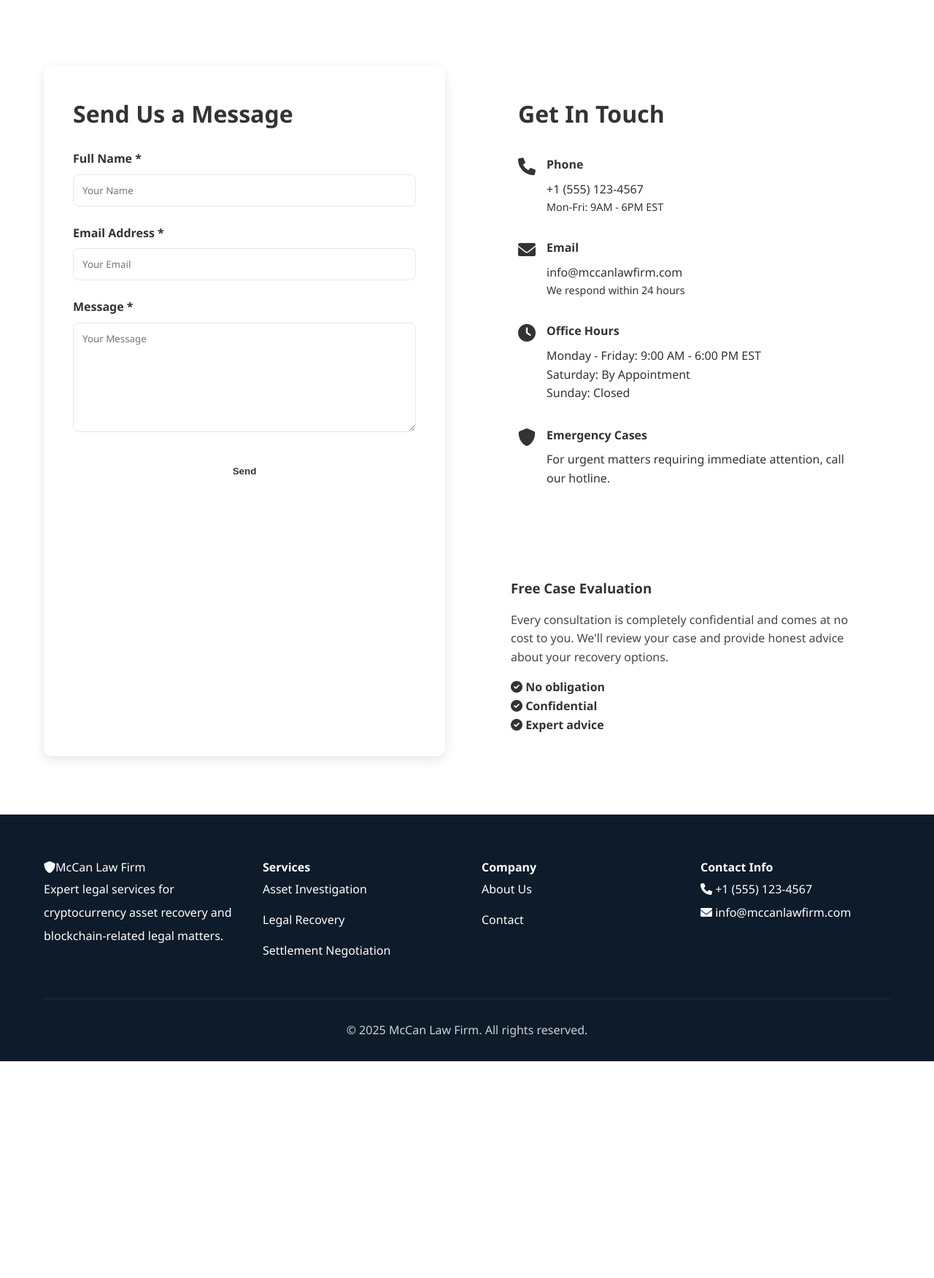
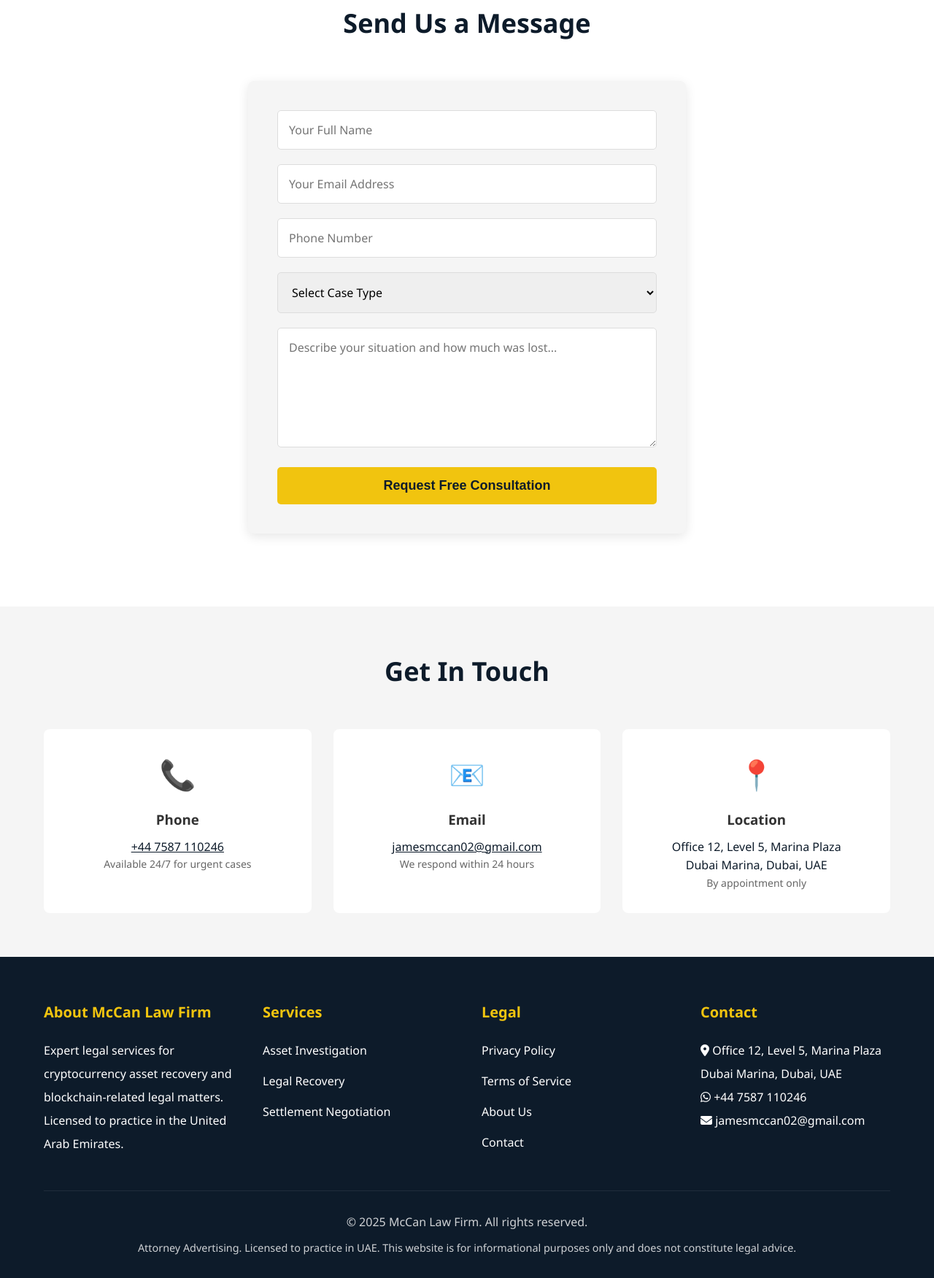
Before and after one commit to jamesmccan02-hub/mccan-law-firm, a plain HTML site: page contact.html in a window 1280 px wide. Shown: the part 465-2216 px from the top of the page at 73% size. Before the commit the page ends 1919 px from the top, so only its background shows below. Drawn offline with Linux system fonts and the light colour scheme.

Commit message:
redesign: modern contact.html with enhanced form and contact info

```diff
--- a/contact.html
+++ b/contact.html
@@ -3,58 +3,141 @@
 <head>
   <meta charset="UTF-8">
   <meta name="viewport" content="width=device-width, initial-scale=1.0">
-    <title>Contact Us | McCan Law Firm - Free Crypto Recovery Consultation</title>
-    <meta name="description" content="Contact McCan Law Firm for a free consultation on cryptocurrency asset recovery. Get expert legal help for your crypto scam case today.">
+  <title>Contact Us - Free Consultation | McCan Law Firm</title>
+  <meta name="description" content="Contact McCan Law Firm for a free consultation on cryptocurrency asset recovery. Expert legal help for crypto scam cases.">
   <link rel="stylesheet" href="styles.css">
-    <link href="https://fonts.googleapis.com/css2?family=Inter:wght@300;400;600;700&display=swap" rel="stylesheet">
-    <link rel="stylesheet" href="https://cdnjs.cloudflare.com/ajax/libs/font-awesome/6.0.0/css/all.min.css">
-    <style>
-    .page-hero { background: var(--gradient); color: var(--white); padding: 100px 0 60px; margin-top: 80px; text-align: center; }
-    .page-hero h1 { font-size: 2.5rem; margin-bottom: 1rem; }
-    .contact-section { padding: 80px 0; }
-    .contact-grid { display: grid; grid-template-columns: 1fr 1fr; gap: 60px; margin-top: 3rem; }
-    .contact-form { background: var(--white); padding: 40px; border-radius: 12px; box-shadow: 0 5px 15px rgba(0,0,0,0.1); }
-    .form-group { margin-bottom: 1.5rem; }
-    .form-group label { display: block; margin-bottom: 0.5rem; font-weight: 600; color: var(--primary-color); }
-    .form-group input, .form-group textarea { width: 100%; padding: 12px; border: 1px solid #e5e7eb; border-radius: 8px; font-family: inherit; }
-    .form-group textarea { min-height: 150px; resize: vertical; }
-    .submit-btn { background: var(--gradient); color: var(--white); padding: 15px 40px; border: none; border-radius: 8px; font-weight: 600; cursor: pointer; width: 100%; }
-    .contact-info { background: var(--bg-light); padding: 40px; border-radius: 12px; }
-    .info-item { margin-bottom: 2rem; display: flex; align-items: start; gap: 15px; }
-    .info-icon { font-size: 1.5rem; color: var(--secondary-color); margin-top: 3px; }
-    @media (max-width: 768px) { .contact-grid { grid-template-columns: 1fr; } }
-    </style>
+  <link rel="stylesheet" href="https://cdnjs.cloudflare.com/ajax/libs/font-awesome/6.4.0/css/all.min.css">
+
+  <!-- Google Tag Manager -->
+  <script>(function(w,d,s,l,i){w[l]=w[l]||[];w[l].push({'gtm.start':
+  new Date().getTime(),event:'gtm.js'});var f=d.getElementsByTagName(s)[0],
+  j=d.createElement(s),dl=l!='dataLayer'?'&l='+l:'';j.async=true;j.src=
+  'https://www.googletagmanager.com/gtm.js?id='+i+dl;f.parentNode.insertBefore(j,f);
+  })(window,document,'script','dataLayer','GTM-XXXXXXX');</script>
+  <!-- End Google Tag Manager -->
 </head>
 <body>
-    <header class="header">
-        <nav class="navbar">
-            <div class="nav-container">
-                <a href="index.html" class="nav-logo"><i class="fas fa-shield-alt"></i><span>McCan Law Firm</span></a>
-                <ul class="nav-menu">
-                    <li class="nav-item"><a href="index.html" class="nav-link">Home</a></li>
-                    <li class="nav-item"><a href="services.html" class="nav-link">Services</a></li>
-                    <li class="nav-item"><a href="about.html" class="nav-link">About</a></li>
-                    <li class="nav-item"><a href="contact.html" class="nav-link active">Contact</a></li>
+  <!-- Google Tag Manager (noscript) -->
+  <noscript><iframe src="https://www.googletagmanager.com/ns.html?id=GTM-XXXXXXX"
+  height="0" width="0" style="display:none;visibility:hidden"></iframe></noscript>
+  <!-- End Google Tag Manager (noscript) -->
+
+  <!-- Header / Navigation -->
+  <header>
+    <div class="container">
+      <a href="index.html" class="logo">⚖️ McCan Law Firm</a>
+      <nav>
+        <ul>
+          <li><a href="index.html">Home</a></li>
+          <li><a href="services.html">Services</a></li>
+          <li><a href="about.html">About</a></li>
+          <li><a href="contact.html">Contact</a></li>
         </ul>
-                <div class="hamburger"><span class="bar"></span><span class="bar"></span><span class="bar"></span></div>
+      </nav>
     </div>
-        </nav>
   </header>
-    <section class="page-hero">
-        <div class="container"><h1>Contact Us</h1><p>Get your free consultation today - We're here to help</p></div>
+
+  <!-- Page Hero -->
+  <section class="hero">
+    <div class="container">
+      <h1>Get Your Free Consultation</h1>
+      <p>Contact us today - we're here to help recover your crypto assets</p>
+    </div>
   </section>
-    <section class="contact-section">
+
+  <!-- Contact Form Section -->
+  <section class="section">
     <div class="container">
-            <div class="contact-grid">
-                <div class="contact-form">
-                    <h2 style="font-size: 2rem; margin-bottom: 1.5rem; color: var(--primary-color);">Send Us a Message</h2>
-                    <form id='leadForm' action="https://formsubmit.co/jamesmccan02@gmail.com" method="POST">
+      <h2 style="text-align: center; margin-bottom: 50px;">Send Us a Message</h2>
+      <form class="consult-form" action="https://formsubmit.co/jamesmccan02@gmail.com" method="POST" id="leadForm">
         <input type="hidden" name="_next" value="https://jamesmccan02-hub.github.io/mccan-law-firm/thank-you.html">
-                        <div class="form-group"><label for="name">Full Name *</label><input type="text" id="name" name="name" placeholder="Your Name" required></div>
-                        <div class="form-group"><label for="email">Email Address *</label><input type="email" id="email" name="email" placeholder="Your Email" required></div>
-                        <div class="form-group"><label for="message">Message *</label><textarea id="message" name="message" placeholder="Your Message" required></textarea></div>
-                        <button type="submit" class="submit-btn">Send</button>
+        <input type="hidden" name="_subject" value="New Contact Form Submission">
+        <input type="text" name="name" placeholder="Your Full Name" required>
+        <input type="email" name="email" placeholder="Your Email Address" required>
+        <input type="tel" name="phone" placeholder="Phone Number" required>
+        <select name="case-type" required>
+          <option value="">Select Case Type</option>
+          <option value="crypto-scam">Cryptocurrency Scam</option>
+          <option value="exchange-fraud">Exchange Fraud</option>
+          <option value="wallet-hack">Wallet Hack</option>
+          <option value="investment-fraud">Investment Fraud</option>
+          <option value="other">Other</option>
+        </select>
+        <textarea name="message" rows="6" placeholder="Describe your situation and how much was lost..." required></textarea>
+        <button type="submit">Request Free Consultation</button>
       </form>
+    </div>
+  </section>
+
+  <!-- Contact Info Section -->
+  <section class="section section-gray">
+    <div class="container">
+      <h2 style="text-align: center; margin-bottom: 50px;">Get In Touch</h2>
+      <div style="display: grid; grid-template-columns: repeat(auto-fit, minmax(300px, 1fr)); gap: 30px;">
+        <div style="background: white; padding: 30px; border-radius: 8px; text-align: center;">
+          <div style="font-size: 40px; color: #f1c40f; margin-bottom: 15px;">📞</div>
+          <h3 style="margin-bottom: 10px;">Phone</h3>
+          <p><a href="tel:+447587110246" style="color: #0d1b2a;">+44 7587 110246</a></p>
+          <p style="font-size: 14px; color: #666;">Available 24/7 for urgent cases</p>
+        </div>
+
+        <div style="background: white; padding: 30px; border-radius: 8px; text-align: center;">
+          <div style="font-size: 40px; color: #f1c40f; margin-bottom: 15px;">📧</div>
+          <h3 style="margin-bottom: 10px;">Email</h3>
+          <p><a href="mailto:jamesmccan02@gmail.com" style="color: #0d1b2a;">jamesmccan02@gmail.com</a></p>
+          <p style="font-size: 14px; color: #666;">We respond within 24 hours</p>
+        </div>
+
+        <div style="background: white; padding: 30px; border-radius: 8px; text-align: center;">
+          <div style="font-size: 40px; color: #f1c40f; margin-bottom: 15px;">📍</div>
+          <h3 style="margin-bottom: 10px;">Location</h3>
+          <p style="color: #0d1b2a;">Office 12, Level 5, Marina Plaza<br>Dubai Marina, Dubai, UAE</p>
+          <p style="font-size: 14px; color: #666;">By appointment only</p>
+        </div>
+      </div>
+    </div>
+  </section>
+
+  <!-- Footer -->
+  <footer class="footer">
+    <div class="container">
+      <div class="footer-content">
+        <div class="footer-section">
+          <h3>About McCan Law Firm</h3>
+          <p>Expert legal services for cryptocurrency asset recovery and blockchain-related legal matters. Licensed to practice in the United Arab Emirates.</p>
+        </div>
+        <div class="footer-section">
+          <h3>Services</h3>
+          <ul>
+            <li><a href="services.html">Asset Investigation</a></li>
+            <li><a href="services.html">Legal Recovery</a></li>
+            <li><a href="services.html">Settlement Negotiation</a></li>
+          </ul>
+        </div>
+        <div class="footer-section">
+          <h3>Legal</h3>
+          <ul>
+            <li><a href="privacy.html">Privacy Policy</a></li>
+            <li><a href="terms.html">Terms of Service</a></li>
+            <li><a href="about.html">About Us</a></li>
+            <li><a href="contact.html">Contact</a></li>
+          </ul>
+        </div>
+        <div class="footer-section">
+          <h3>Contact</h3>
+          <p><i class="fas fa-map-marker-alt"></i> Office 12, Level 5, Marina Plaza<br>Dubai Marina, Dubai, UAE</p>
+          <p><i class="fab fa-whatsapp"></i> <a href="https://wa.me/447587110246">+44 7587 110246</a></p>
+          <p><i class="fas fa-envelope"></i> <a href="mailto:jamesmccan02@gmail.com">jamesmccan02@gmail.com</a></p>
+        </div>
+      </div>
+      <div class="footer-bottom">
+        <p>&copy; 2025 McCan Law Firm. All rights reserved.</p>
+        <p style="margin-top: 10px; font-size: 0.9em;">Attorney Advertising. Licensed to practice in UAE. This website is for informational purposes only and does not constitute legal advice.</p>
+      </div>
+    </div>
+  </footer>
+
+  <script src="script.js"></script>
   <script>
     document.getElementById('leadForm').addEventListener('submit', function() {
       if (window.dataLayer) {
@@ -62,83 +145,5 @@
       }
     });
   </script>
-                </div>
-                <div>
-                    <div class="contact-info">
-                        <h2 style="font-size: 2rem; margin-bottom: 2rem; color: var(--primary-color);">Get In Touch</h2>
-                        <div class="info-item">
-                            <i class="fas fa-phone info-icon"></i>
-                            <div>
-                                <h4 style="margin-bottom: 0.5rem;">Phone</h4>
-                                <p style="color: var(--text-light);">+1 (555) 123-4567</p>
-                                <p style="color: var(--text-light); font-size: 0.9rem;">Mon-Fri: 9AM - 6PM EST</p>
-                            </div>
-                        </div>
-                        <div class="info-item">
-                            <i class="fas fa-envelope info-icon"></i>
-                            <div>
-                                <h4 style="margin-bottom: 0.5rem;">Email</h4>
-                                <p style="color: var(--text-light);">info@mccanlawfirm.com</p>
-                                <p style="color: var(--text-light); font-size: 0.9rem;">We respond within 24 hours</p>
-                            </div>
-                        </div>
-                        <div class="info-item">
-                            <i class="fas fa-clock info-icon"></i>
-                            <div>
-                                <h4 style="margin-bottom: 0.5rem;">Office Hours</h4>
-                                <p style="color: var(--text-light);">Monday - Friday: 9:00 AM - 6:00 PM EST</p>
-                                <p style="color: var(--text-light);">Saturday: By Appointment</p>
-                                <p style="color: var(--text-light);">Sunday: Closed</p>
-                            </div>
-                        </div>
-                        <div class="info-item">
-                            <i class="fas fa-shield-alt info-icon"></i>
-                            <div>
-                                <h4 style="margin-bottom: 0.5rem;">Emergency Cases</h4>
-                                <p style="color: var(--text-light);">For urgent matters requiring immediate attention, call our hotline.</p>
-                            </div>
-                        </div>
-                    </div>
-                    <div style="background: var(--primary-color); color: var(--white); padding: 30px; border-radius: 12px; margin-top: 20px;">
-                        <h3 style="margin-bottom: 1rem;">Free Case Evaluation</h3>
-                        <p style="opacity: 0.9; margin-bottom: 1rem;">Every consultation is completely confidential and comes at no cost to you. We'll review your case and provide honest advice about your recovery options.</p>
-                        <p style="font-weight: 600;"><i class="fas fa-check-circle"></i> No obligation<br/><i class="fas fa-check-circle"></i> Confidential<br/><i class="fas fa-check-circle"></i> Expert advice</p>
-                    </div>
-                </div>
-            </div>
-        </div>
-    </section>
-    <footer class="footer">
-        <div class="container">
-            <div class="footer-content">
-                <div class="footer-section">
-                    <div class="footer-logo"><i class="fas fa-shield-alt"></i>McCan Law Firm</div>
-                    <p>Expert legal services for cryptocurrency asset recovery and blockchain-related legal matters.</p>
-                </div>
-                <div class="footer-section">
-                    <h4>Services</h4>
-                    <ul>
-                        <li><a href="services.html#investigation">Asset Investigation</a></li>
-                        <li><a href="services.html#recovery">Legal Recovery</a></li>
-                        <li><a href="services.html#negotiation">Settlement Negotiation</a></li>
-                    </ul>
-                </div>
-                <div class="footer-section">
-                    <h4>Company</h4>
-                    <ul>
-                        <li><a href="about.html">About Us</a></li>
-                        <li><a href="contact.html">Contact</a></li>
-                    </ul>
-                </div>
-                <div class="footer-section">
-                    <h4>Contact Info</h4>
-                    <p><i class="fas fa-phone"></i> +1 (555) 123-4567</p>
-                    <p><i class="fas fa-envelope"></i> info@mccanlawfirm.com</p>
-                </div>
-            </div>
-            <div class="footer-bottom">© 2025 McCan Law Firm. All rights reserved.</div>
-        </div>
-    </footer>
-    <script src="script.js"></script>
 </body>
 </html>
```
Lines whose indentation alone changed are shown as unchanged.
